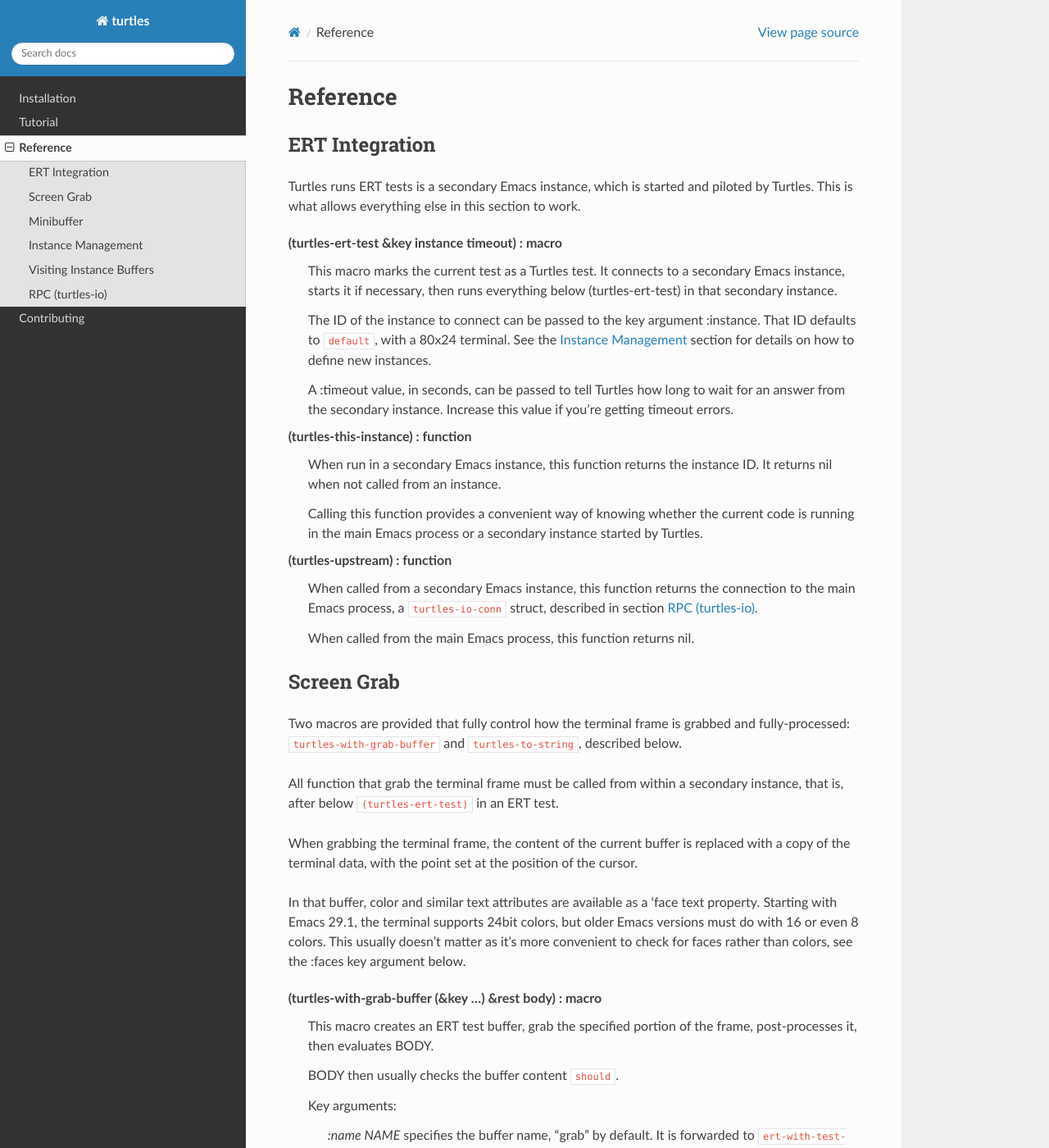
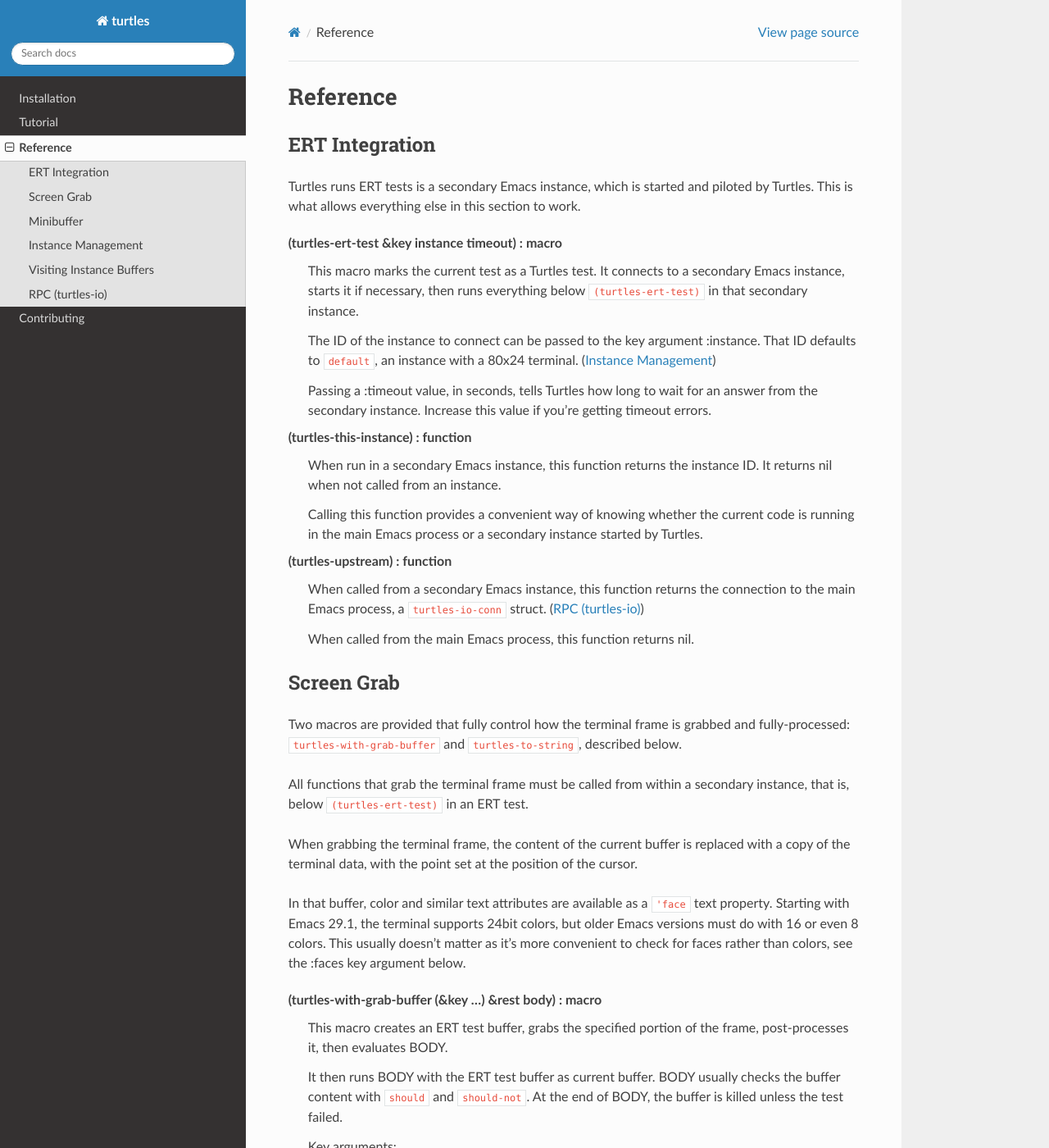
Before and after one commit to emacsmirror/turtles, a Sphinx documentation site: the page built from docs/source/reference.rst, in a window 1280 px wide and 1400 px high. Shown: the whole window at 82% size. Built offline with Sphinx 7.4.7 and the Read the Docs theme 3.1.0, drawn with Linux system fonts in a browser that asks for light colours; some of the changed text lies outside the part shown.

Commit message:
docs: Rework the reference section to look good in info and HTML

```diff
--- a/docs/source/reference.rst
+++ b/docs/source/reference.rst
@@ -20,16 +20,16 @@
 (turtles-ert-test &key instance timeout) : macro
       This macro marks the current test as a Turtles test. It connects
       to a secondary Emacs instance, starts it if necessary, then runs
-      everything below (turtles-ert-test) in that secondary instance.
+      everything below ``(turtles-ert-test)`` in that secondary
+      instance.
 
       The ID of the instance to connect can be passed to the key
-      argument :instance. That ID defaults to :code:`default`, with a
-      80x24 terminal. See the :ref:`instances` section for details on
-      how to define new instances.
+      argument :instance. That ID defaults to ``default``, an
+      instance with a 80x24 terminal. (:ref:`instances`)
 
-      A :timeout value, in seconds, can be passed to tell Turtles how
-      long to wait for an answer from the secondary instance. Increase
-      this value if you're getting timeout errors.
+      Passing a :timeout value, in seconds, tells Turtles how long to
+      wait for an answer from the secondary instance. Increase this
+      value if you're getting timeout errors.
 
 (turtles-this-instance) : function
       When run in a secondary Emacs instance, this function returns
@@ -43,7 +43,7 @@
 (turtles-upstream) : function
       When called from a secondary Emacs instance, this function
       returns the connection to the main Emacs process, a
-      :code:`turtles-io-conn` struct, described in section :ref:`rpc`.
+      ``turtles-io-conn`` struct. (:ref:`rpc`)
 
       When called from the main Emacs process, this function returns
       nil.
@@ -67,33 +67,36 @@
     pair: function; turtles-grab-window
 
 Two macros are provided that fully control how the terminal frame is
-grabbed and fully-processed: :code:`turtles-with-grab-buffer` and
-:code:`turtles-to-string`, described below.
+grabbed and fully-processed: ``turtles-with-grab-buffer`` and
+``turtles-to-string``, described below.
 
-All function that grab the terminal frame must be called from within a
-secondary instance, that is, after below :code:`(turtles-ert-test)` in
-an ERT test.
+All functions that grab the terminal frame must be called from within
+a secondary instance, that is, below ``(turtles-ert-test)`` in an ERT
+test.
 
 When grabbing the terminal frame, the content of the current buffer is
 replaced with a copy of the terminal data, with the point set at the
 position of the cursor.
 
 In that buffer, color and similar text attributes are available as a
-'face text property. Starting with Emacs 29.1, the terminal supports
-24bit colors, but older Emacs versions must do with 16 or even 8
-colors. This usually doesn't matter as it's more convenient to check
-for faces rather than colors, see the :faces key argument below.
+``'face`` text property. Starting with Emacs 29.1, the terminal
+supports 24bit colors, but older Emacs versions must do with 16 or
+even 8 colors. This usually doesn't matter as it's more convenient to
+check for faces rather than colors, see the :faces key argument below.
 
 (turtles-with-grab-buffer (&key ...) &rest body) : macro
-      This macro creates an ERT test buffer, grab the specified
+      This macro creates an ERT test buffer, grabs the specified
       portion of the frame, post-processes it, then evaluates BODY.
 
-      BODY then usually checks the buffer content :code:`should`.
+      It then runs BODY with the ERT test buffer as current buffer.
+      BODY usually checks the buffer content with ``should`` and
+      ``should-not``. At the end of BODY, the buffer is killed unless
+      the test failed.
 
       Key arguments:
 
         *:name NAME* specifies the buffer name, "grab" by default. It is
-        forwarded to :code:`ert-with-test-buffer`.
+        forwarded to ``ert-with-test-buffer``.
 
       Key arguments that control what to grab:
 
@@ -132,7 +135,7 @@
 
         Additionally, it is possible to specify strings to use to mark
         regions of the buffer with a specific face, to make it easier
-        to test using just (equals ... (buffer-string)).
+        to test using just ``(equals ... (buffer-string))``.
 
         FACE-LIST-OR-ALIST is a list of either:
 
@@ -146,7 +149,7 @@
         and newlines.
 
 (turtles-to-string) : macro
-      This macro works just like :code:`turtle-with-grab-buffer` and
+      This macro works just like ``turtle-with-grab-buffer`` and
       takes the same arguments, described above. The only difference
       is that instead of opening an ERT test buffer, this function
       returns the buffer content as a string.
@@ -183,7 +186,7 @@
 
       GRAB-FACES is a list of face symbols to grab. See the
       description of the :faces argument on
-      :ref:`turtles-with-grab-buffer <grab>` for details.
+      ``turtles-with-grab-buffer``. (:ref:`grab`)
 
 (turtles-grab-window win &optional grab-faces margin) : function
       This function puts the content of WIN into the current buffer
@@ -191,7 +194,7 @@
 
       GRAB-FACES is a list of face symbols to grab. See the
       description of the :faces argument on
-      :ref:`turtles-with-grab-buffer <grab>` for details.
+      ``turtles-with-grab-buffer``. (:ref:`grab`)
 
       If MARGIN is non-nil, grab not only the body of the window, but
       also the left and right margins.
@@ -203,7 +206,7 @@
       that's grabbed. Otherwise, BUF is installed in the root window
       of the frame before grabbing.
 
-      This function otherwise behaves as :code:`turtles-grab-window`.
+      This function otherwise behaves as ``turtles-grab-window``.
       See that function for details.
 
 (turtles-grab-mode-line win-or-buf &optional grab-faces) : function
@@ -212,7 +215,7 @@
 
       GRAB-FACES is a list of face symbols to grab. See the
       description of the :faces argument on
-      :ref:`turtles-with-grab-buffer <grab>` for details.
+      ``turtles-with-grab-buffer`` (:ref:`grab`)
 
 (turtles-grab-header-line win-or-buf &optional grab-faces) : function
       This function grabs the header line of the specified WIN-OR-BUF,
@@ -220,29 +223,29 @@
 
       GRAB-FACES is a list of face symbols to grab. See the
       description of the :faces argument on
-      :ref:`turtles-with-grab-buffer <grab>` for details.
+      ``turtles-with-grab-buffer``. (:ref:`grab`)
 
 (turtles-mark-text-with-faces alist) : function
-      This function marks faces does the :face of
-      :code:`turtles-with-grab-buffer`.
+      This function marks faces in the current buffer, as does the
+      :face argument of ``turtles-with-grab-buffer``. It detects the
+      regions with a specific face in the current buffer and surrounds
+      them with an opening and a closing string, provided in the
+      alist.
 
-      It detects the regions with a specific face in the current
-      buffer and marks them.
+      ALIST is a list of, either:
 
-      It takes a list of, either:
-
-      - ( face pair ) with pair being a string that can be split into
+      - ``( face pair )`` with pair being a string that can be split into
         opening and closing strings, for example "()", "[]" or even
         "<<>>".
 
-      - ( face opening closing ) opening being
-        opening and closing strings, for example "face1:(" ")"
+      - ``( face opening closing )`` with separate opening and closing
+        strings, for example "face1:(" ")"
 
       Note that for this function to work, the faces must have been
       grabbed by one of the grab functions.
 
 (turtles-mark-text-with-face face opening-or-pair &optional closing) : function
-      This is a shortcut for :code:`turtles-mark-text-with-faces` for
+      This is a shortcut for ``turtles-mark-text-with-faces`` for
       marking a single face in the current buffer.
 
       FACE is the symbol of the face to mark, OPENING-OR-PAIR is
@@ -268,25 +271,25 @@
 
 (turtles-with-minibuffer READ &rest BODY) : macro
     This macro tests minibuffer or recursive-edit interactions.
-
-    This macro is meant to be called from within a secondary instance,
-    that is, after below :code:`(turtles-ert-test)` in an ERT
+    It is meant to be called from within a secondary instance,
+    that is, after below ``(turtles-ert-test)`` in an ERT
     test.
 
-    The READ section is a single sexp that calls a function that runs
-    on the minibuffer or within a recursive-edit. When this function
-    returns, the macro ends and returns the result of evaluating READ.
+    The first sexp within that macro, the READ section, calls a
+    function that opens the minibuffer or a recursive-edit and waits
+    for user interactions. When this function returns, the macro ends
+    and returns whatever READ evaluates to.
 
-    The BODY section is a series of sexp that is executed
-    interactively *while the READ section runs*. This isn't
-    multi-threading; :code:`turtles-with-minibuffer` waits for the
-    READ sections to call :code:`recursive-edit`, usually indirectly
-    through :code:`read-from-minibuffer`, and runs BODY within that
-    interactive session.
+    The rest of the sexp within the macro, the BODY section, are
+    executed *while the READ section runs*. This isn't
+    multi-threading, as ``turtles-with-minibuffer`` waits for the READ
+    sections to call ``recursive-edit``, usually indirectly through
+    ``read-from-minibuffer``, and then BODY within that interactive
+    session.
 
     BODY is usually a mix of:
 
-    - calls to :code:`turtles-with-grab-buffer` to test the content of
+    - calls to ``turtles-with-grab-buffer`` to test the content of
       the minibuffer or any other window.
 
     - keys passed to the minibuffer, with (execute-kbd-macro) or :keys (see
@@ -299,21 +302,20 @@
     control returns to READ, which checks the result of running BODY.
 
     Special forms are available within BODY to simulate the user inputing
-    events using the command loop. In contrast to :code:`execute-kbd-macro`,
-    :code:`ert-simulate-commands` and :code:`ert-simulate-keys`, these
+    events using the command loop. In contrast to ``execute-kbd-macro``,
+    ``ert-simulate-commands`` and ``ert-simulate-keys``, these
     function use the real event loop, triggered by real, external events
     (terminal keys). This isn't as simulation.
 
     You can't use these special form except directly in BODY. The
-    following won't work, for example: :code:`(if cond :keys "abc")`
+    following won't work, for example: ``(if cond :keys "abc")``
 
     :keys keys
         This expression provides KEYS as user input to the minibuffer.
 
-        KEYS is in the same format as passed to :code:`kbd`.
-        :command:
+        KEYS is in the same format as passed to ``kbd``.
 
-        Prefer :code:`(execute-kbd-macro)`, when it works.
+        Prefer ``(execute-kbd-macro)``, when it works.
 
     :events events
         This expression provides a vector of events as the user input
@@ -322,21 +324,20 @@
         This is more general than the previous function as the events
         can be any kind of UI events.
 
-        Prefer :code:`(execute-kbd-macro)`, when it works.
+        Prefer ``(execute-kbd-macro)``, when it works.
 
     :command command
         This expression runs the given interactive command in the event
         loop, triggered by a key stroke.
 
         Prefer calling the command directly or through
-        :code:`(ert-simulate-command)`, when it works.
+        ``(ert-simulate-command)``, when it works.
 
     :command-with-keybinding keybinding command
         This expression works as above, but makes sure that the command
-        will find in :code:`(this-command-keys)`, if it asks.
+        will find in ``(this-command-keys)``, if it asks.
 
-    See the :ref:`tut_minibuffer` and :ref:`tut_isearch` sections of
-    the tutorial for usage examples.
+    Usage examples: :ref:`tut_minibuffer` and :ref:`tut_isearch`
 
 .. _instances:
 
@@ -361,51 +362,52 @@
 
 Turtles starts secondary Emacs instances from the main process. These
 instances run the same version of Emacs with the same
-:code:`load-path`, in vanilla mode, without configuration.
+``load-path``, in vanilla mode, without configuration.
 
 The secondary Emacs instances are run within a hidden
-:code:`term-mode` buffer. Such buffers are called "
+``term-mode`` buffer. Such buffers are called "
 *turtles-term-<instance-name>*" (note the space). You may switch to
 that buffer to interact directly with the Emacs instance. To see
-colors, rename it; Emacs doesn't bother processing 'font-lock-face in
-hidden buffers.
+colors, rename it, as Emacs doesn't bother processing 'font-lock-face
+in hidden buffers.
 
 While secondary instances can be interacted with from that buffer, it
 is awkward, as the two Emacs instances use the same keybindings. You
-might be happier calling :ref:`turtles-new-frame-in-instance <visit>`,
-if you're running in a windowing environment, or otherwise call
-:ref:`turtles-instance-eval <instances>`.
+might be happier calling ``turtles-new-frame-in-instance`` (:ref:`visit`)
+if you're running in a windowing environment, or otherwise
+``turtles-instance-eval``. (:ref:`instances`)
 
 The main Emacs process communicates with the secondary instances using
-socket communication described in the :ref:`next section <rpc>`. On
+socket communication described in the next section :ref:`rpc`. On
 startup, the instances connect to the server, and, from then on,
 communicate with the server through RPCs.
 
 There can be multiple secondary instances, identified by a symbol,
 their ID. Instances with different ids have different characteristics,
-defined by :code:`turtles-definstance`, described below. Turtles
+defined by ``turtles-definstance``, described below. Turtles
 defines one shared instance in a 80x25 terminal whose ID is 'default.
 This is the instance used by ERT tests unless specified otherwise.
 
 Secondary instances can be started and stopped independently using
-:code:`turtles-start-instance` and :code:`turtles-stop-instance`, and
-communicated with using :code:`turtles-instance-eval`.
+``turtles-start-instance`` and ``turtles-stop-instance``, and
+communicated with using ``turtles-instance-eval``.
 
 During development, the versions of elisp libraries might get out of
 sync between the main Emacs process and secondary instances. In such a
 case, the simplest thing to do is to restart all live instances with
-:code:`turtles-restart`.
+``turtles-restart``.
 
 (turtles-start-server) : function
-    This function starts a :ref:`turtles-io-server <rpc>` for instances
-    to connect to. It doesn't start any instances.
+    This function creates a ``turtles-io-server`` (:ref:`rpc`)
+    for instances to connect to. It doesn't start any instances.
 
-    Calling this function is usually not necessary, the server is
+    Calling this function is usually not necessary, as the server is
     started automatically before starting the first instance.
 
 (turtles-shutdown) : command
-    This function shuts down the current :ref:`turtles-io-server
-    <rpc>`, if any, as well as all instances connected to it.
+    This function stops the current ``turtles-io-server``
+    (:ref:`rpc`) if it is running, as well as all instances connected
+    to it.
 
 (turtles-restart) : command
     This function shuts down the current server, then restarts any
@@ -432,7 +434,7 @@
 (turtles-definstance id (&key ...) doc setup) : macro
     Define a new instance with the given ID.
 
-    Turtles defines a shared instance with ID :code:`default`. This is
+    Turtles defines a shared instance with ID ``default``. This is
     the instance used by :ref:`turtle-ert-test <ert>` unless a
     specific one is given. The default instance starts a 80x24
     terminal with no setup.
@@ -443,7 +445,7 @@
 
     Make sure you set at least a short documentation in DOC. This
     documentation is displayed in the prompt of
-    :code:`turtles-start-instance`, :code:`turtles-stop-instance` and
+    ``turtles-start-instance``, ``turtles-stop-instance`` and
     in the message issued when an instance is started.
 
     The code in SETUP is executed before every ERT test. This is a
@@ -461,33 +463,41 @@
     want to remain consistent between the main Emacs process and the
     secondary instance.
 
+    Example:
+
+    .. code-block:: elisp
+
+      (turtles-definstance my-instance (:width 132 :height 43)
+        "Emacs instance within a larger terminal.")
+
+
 (turtles-get-instance inst-or-id) : function
-    This function returns a :code:`turtles-instance`. Given an ID, it
+    This function returns a ``turtles-instance``. Given an ID, it
     returns the instance with that ID, or nil if it cannot be found.
 
-    Given a :code:`turtles-instance`, it returns that instance. This
+    Given a ``turtles-instance``, it returns that instance. This
     is useful to setup functions that take either an ID or an
     instance. Such function just need to call
-    :code:`turtles-get-instance` at startup.
+    ``turtles-get-instance`` at startup.
 
 (turtles-instance-alist) : variable
-    This alist maps :code:`turtles-instance` IDs to their value.
+    This alist maps ``turtles-instance`` IDs to their value.
 
-    This alist is normally only filled by :code:`turtles-definstance`.
+    This alist is normally only filled by ``turtles-definstance``.
 
 (turtles-instance-shortdoc inst-or-id) : function
-    Return a short description for the given :code:`turtles-instance`
+    Return a short description for the given ``turtles-instance``
     or ID.
 
     The short description is built by taking the first line of the
-    documentation set in :code:`turtles-definstance`.
+    documentation set in ``turtles-definstance``.
 
 (turtles-instance-live-p inst) : function
     Return non-nil if the given instance is live.
 
 (turtles-instance-eval inst-or-id expr &key timeout) : function
     Evaluate EXPR on the given instance, identified by its ID or
-    :code:`turtle-instance`.
+    ``turtle-instance``.
 
     This function waits for the evaluation to finish and returns the
     result of that evaluation. If that evaluation is likely to take
@@ -519,7 +529,7 @@
 
     PROMPT is displayed in the minibuffer.
 
-    PREDICATE takes a :code:`turtles-instance` and should return
+    PREDICATE takes a ``turtles-instance`` and should return
     non-nil to accept that instance.
 
 (turtles-live-instances) : function
@@ -535,8 +545,8 @@
 ran the test, and not the main Emacs process.
 
 Such remote processes can be found in the test result or backtrace as
-:code:`'(turtles-buffer :name "..." :instance id)`. To visit such a
-buffer, call :code:`turtles-pop-to-buffer`
+``'(turtles-buffer :name "..." :instance id)``. To visit such a
+buffer, call ``turtles-pop-to-buffer``
 
 .. index::
     pair: function; turtles-new-frame-in-instance
@@ -557,9 +567,9 @@
     among those currently live.
 
 (turtles-pop-to-buffer buffer) : function
-    This function displays buffers of the form :code:`'(turtles-buffer :name "..." :instance id)`
+    This function displays buffers of the form ``'(turtles-buffer :name "..." :instance id)``
 
-    To do so, it looks in :code:`turtles-pop-to-buffer-actions` for
+    To do so, it looks in ``turtles-pop-to-buffer-actions`` for
     available actions and ask the user to choose one if there are more
     than one. To skip this step, make sure that there's only one
     action on that list.
@@ -567,21 +577,21 @@
 (turtles-pop-to-buffer-embedded ...) : function
     This function displays a buffer from another instance in the
     terminal buffer of the main Emacs process. It is meant to be called
-    by :code:`turtles-pop-buffer`.
+    by ``turtles-pop-buffer``.
 
 (turtles-pop-to-buffer-copy ...) : function
     This function makes a copy of a buffer in another instance and
     displays it in the main Emacs process. It is meant to be called by
-    :code:`turtles-pop-buffer`.
+    ``turtles-pop-buffer``.
 
 (turtles-pop-to-buffer-new-frame ...) : function
     This function tells the secondary instance owning the buffer to
     display to open a new frame showing that buffer. Only works if the
     main Emacs process is running in a windowing environment. It is
-    meant to be called by :code:`turtles-pop-buffer`.
+    meant to be called by ``turtles-pop-buffer``.
 
 (turtles-pop-to-buffer-actions) : variable
-    List of actions that :code:`turtles-pop-to-buffer` should consider.
+    List of actions that ``turtles-pop-to-buffer`` should consider.
 
 .. _rpc:
 
@@ -612,11 +622,11 @@
 Emacs process, the server, and the secondary Emacs instances, the
 client.
 
-Each side communicate with the other by sending elisp expressions
-separated by :code:`\n"""\n`. Each elisp expression is a message,
-which can be of the following types:
+Each side communicate with the other by sending messages
+separated by ``\n"""\n``. The messages are elisp expression of
+the following form:
 
-- a method call of the form:
+- a method call:
 
   .. code-block:: elisp
 
@@ -683,29 +693,29 @@
 
     METHOD-ALIST associates method ID to method handlers. A method
     handles takes 4 arguments: conn, id, method, params and should
-    call one of :code:`turtles-io-send-result` or
-    :code:`turtles-io-send-error` once it is finished.
+    call one of ``turtles-io-send-result`` or
+    ``turtles-io-send-error`` once it is finished.
 
-    Return an instance of type :code:`turtles-io-server`.
+    Return an instance of type ``turtles-io-server``.
 
 (turtles-io-server-live-p server) : function
-    Return non-nil if the given :code:`turtles-io-server` instance is live.
+    Return non-nil if the given ``turtles-io-server`` instance is live.
 
 (turtles-io-connect socket &optional method-alist) : function
     Connect to a server running at the given SOCKET file.
 
     METHOD-ALIST associates method ID to method handlers. A method
     handles takes 4 arguments: conn, id, method, params and should
-    call one of :code:`turtles-io-send-result` or
-    :code:`turtles-io-send-error` once it is finished.
+    call one of ``turtles-io-send-result`` or
+    ``turtles-io-send-error`` once it is finished.
 
-    Return an instance of type :code:`turtles-io-conn`.
+    Return an instance of type ``turtles-io-conn``.
 
 turtles-io-conn : struct
     This type represents a connection to some other Emacs instance.
 
 (turtles-io-conn-live-p conn) : function
-    Retrun non-nil if the given :code:`turtles-io-conn` is live.
+    Retrun non-nil if the given ``turtles-io-conn`` is live.
 
 (turtles-io-unreadable-obj-props) : variable
     Properties to add to any placeholder generated for unreadable
```
Also changed, not shown: other parts of docs/source/reference.rst (+14 -14 lines), 1 other file.
